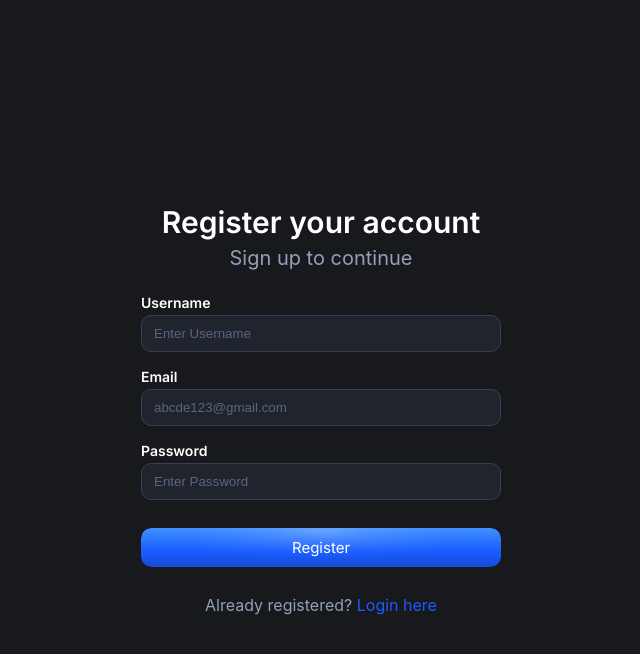
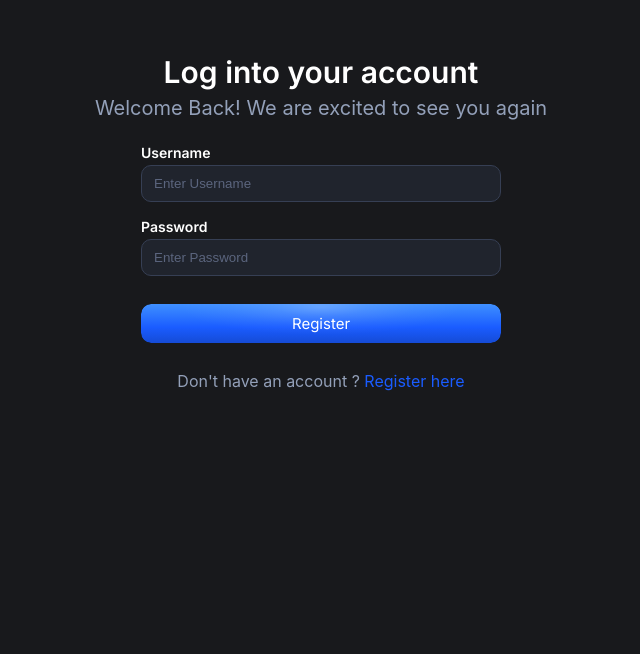
Before and after one commit to dengus14/frontendMindBody, a React (Create React App) app in the folder front-mind-body/: page /login in a window 1280 px wide. Shown: the part 146-800 px from the top of the page, without its empty margins (319-959 px from the left). Built offline with nearby package versions, Linux system fonts and the light colour scheme.

Commit message:
login page

```diff
--- a/front-mind-body/package.json
+++ b/front-mind-body/package.json
@@ -9,6 +9,7 @@
     "@testing-library/user-event": "^13.5.0",
     "react": "^19.2.0",
     "react-dom": "^19.2.0",
+    "react-router-dom": "^7.9.4",
     "react-scripts": "5.0.1",
     "web-vitals": "^2.1.4"
   },
--- a/front-mind-body/src/App.js
+++ b/front-mind-body/src/App.js
@@ -1,10 +1,17 @@
 import Register from "../src/Register/Register.tsx";
-
+import Login from "./Login/Login.tsx";
+import { BrowserRouter as Router, Routes, Route, Navigate } from "react-router-dom";
 
 function App() {
   return (
-    <Register />
-  )
+    <Router>
+      <Routes>
+        <Route path="/login" element={<Login />} />
+        <Route path="/register" element={<Register />} />
+        <Route path="/" element={<Navigate to="/login" replace />} />
+      </Routes>
+    </Router>
+  );
 }
 
 export default App;
--- /dev/null
+++ b/front-mind-body/src/Login/Login.css
@@ -0,0 +1,120 @@
+@import url('https://fonts.googleapis.com/css2?family=Inter:wght@400;600;700&display=swap');
+
+
+.mainRegisterDiv{
+    display:flex;
+    align-items: center;
+    justify-content: flex-start;
+    flex-direction:column;
+    min-height: 100vh;
+    padding-top: 200px;
+    background-color: #18191C;
+}
+
+.registerForm{
+    display:flex;
+    flex-direction: column;
+    align-items: stretch;
+    width: 360px;
+    max-width: 80%;
+    padding: 16px;
+    gap: 16px;
+}
+
+.formField{
+    display:flex;
+    gap: 4px;
+    width:100%;
+    flex-direction: column;
+}
+
+.formField input{
+    width: 100%;
+    box-sizing: border-box;
+    padding: 10px 12px;
+    border-radius: 10px;
+    border:1px solid #363F54;
+    background-color: #20242D;
+    color: white;
+
+}
+.formField input::placeholder{ color: #5B657E }
+
+
+.formField label{
+    font-family: 'Inter', system-ui, -apple-system, "Segoe UI", Roboto, "Helvetica Neue", Arial;
+    font-weight: 600;
+    font-size: 14px;
+    color: #ffffff;
+}
+
+.registerButton{
+    margin-top:12px;
+    width:100%;
+    padding:10px 12px;
+    border-radius:10px;
+    border:none;
+    color:#FFFFFF;
+    cursor:pointer;
+    font-family: 'Inter', system-ui, -apple-system, "Segoe UI", Roboto, "Helvetica Neue", Arial;
+    font-size: 15px;
+
+    background:
+      radial-gradient(ellipse at 50% 8%, rgba(255,255,255,0.22) 0%, rgba(255,255,255,0.10) 18%, rgba(255,255,255,0.04) 36%, rgba(255,255,255,0) 55%),
+      linear-gradient(180deg, #3F90FF 0%, #1A5CFF 60%, #154BD6 100%);
+
+    background-clip: padding-box;
+
+
+
+    transition: transform 160ms ease, box-shadow 160ms ease, background 200ms ease;
+    transform-origin: center center;
+    will-change: transform, box-shadow;
+}
+
+.registerButton:hover,
+.registerButton:focus-visible{
+  transform: scale(1.03);
+}
+
+.alreadyReg {
+    width: 100%;
+    margin-top: 12px;
+    text-align: center;
+    display: block;
+    color: #93A0B9
+}
+
+.alreadyReg a{
+    color:#1A5CFF;
+    text-decoration: none;
+}
+
+
+
+.registerText{
+    font-family: 'Inter', system-ui, -apple-system, "Segoe UI", Roboto, "Helvetica Neue", Arial;
+    font-weight: 600;
+    font-size: 30px;
+    color: #ffffff;
+}
+
+.registerTop{
+    width: 100%;
+    display: flex;
+    flex-direction: column;
+    align-items: center;
+    gap: 6px;
+    margin-bottom: 8px;
+}
+
+.registerTop h1,
+.registerTop h3{
+    margin: 0;
+}
+
+.registerSub{
+    font-weight: 400;
+    color: #93A0B9;
+    font-size: 20px;
+}
--- /dev/null
+++ b/front-mind-body/src/Login/Login.tsx
@@ -0,0 +1,64 @@
+import { useState } from 'react';
+import "../Login/Login.css"
+
+function Login() {
+  const [username, setUsername] = useState<string>('');
+  const [password, setPassword] = useState<string>('');
+
+  const handleSubmit = (e: React.FormEvent<HTMLFormElement>) => {
+    e.preventDefault();
+    console.log({ username, password });
+    // TODO: Send to backend
+  };
+
+  const handleUsernameChange = (e: React.ChangeEvent<HTMLInputElement>) => {
+    setUsername(e.target.value);
+  };
+
+  const handlePasswordChange = (e: React.ChangeEvent<HTMLInputElement>) => {
+    setPassword(e.target.value);
+  };
+
+  return (
+    <div className='mainRegisterDiv'>
+        <div className="registerTop">
+            <h1 className='registerText'>Log into your account</h1>
+            <h3 className='registerSub'>Welcome Back! We are excited to see you again </h3>
+        </div>
+
+      <form className="registerForm" onSubmit={handleSubmit}>
+        <div className='formField'>
+          <label htmlFor="username">Username</label>
+          <input
+            type="text"
+            id="username"
+            value={username}
+            onChange={handleUsernameChange}
+            required
+            placeholder='Enter Username'
+          />
+        </div>
+
+        <div className='formField'>
+          <label htmlFor="password">Password</label>
+          <input
+            type="password"
+            id="password"
+            value={password}
+            onChange={handlePasswordChange}
+            required
+            placeholder='Enter Password'
+          />
+        </div>
+
+        <button className="registerButton" type="submit">Register</button>
+
+        <div className='alreadyReg'>
+          Don't have an account ? <a href="/register">Register here</a>
+        </div>
+      </form>
+    </div>
+  );
+}
+
+export default Login;
--- a/front-mind-body/src/index.css
+++ b/front-mind-body/src/index.css
@@ -1,5 +1,7 @@
-body {
+html, body {
   margin: 0;
+  padding: 0;
+  overflow: hidden;
   font-family: -apple-system, BlinkMacSystemFont, 'Segoe UI', 'Roboto', 'Oxygen',
     'Ubuntu', 'Cantarell', 'Fira Sans', 'Droid Sans', 'Helvetica Neue',
     sans-serif;
@@ -7,6 +9,17 @@ body {
   -moz-osx-font-smoothing: grayscale;
 }
 
+/* Hide scrollbar for Chrome, Safari and Opera */
+::-webkit-scrollbar {
+  display: none;
+}
+
+/* Hide scrollbar for IE, Edge and Firefox */
+* {
+  -ms-overflow-style: none;  /* IE and Edge */
+  scrollbar-width: none;  /* Firefox */
+}
+
 code {
   font-family: source-code-pro, Menlo, Monaco, Consolas, 'Courier New',
     monospace;
```
Also changed, not shown: 1 other file (tests, documents, lock files or other folders).
